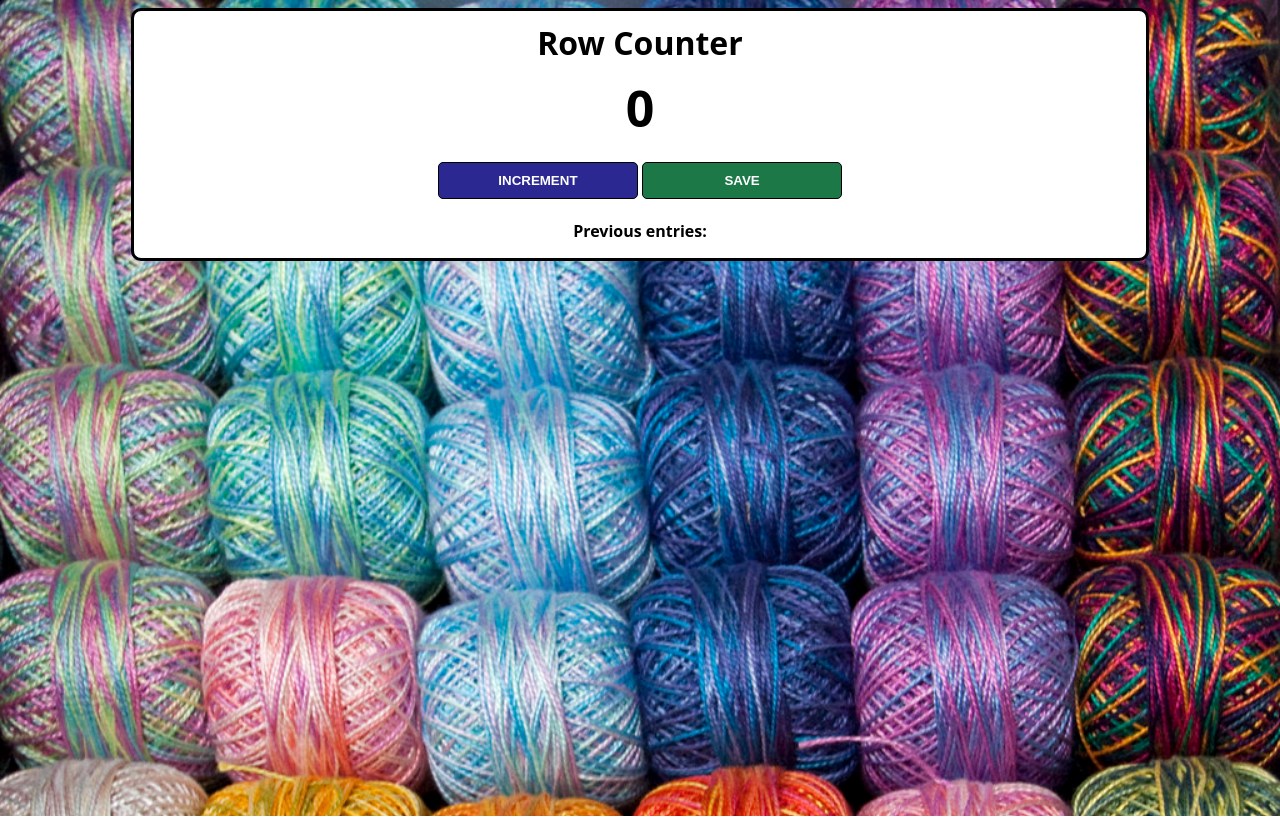
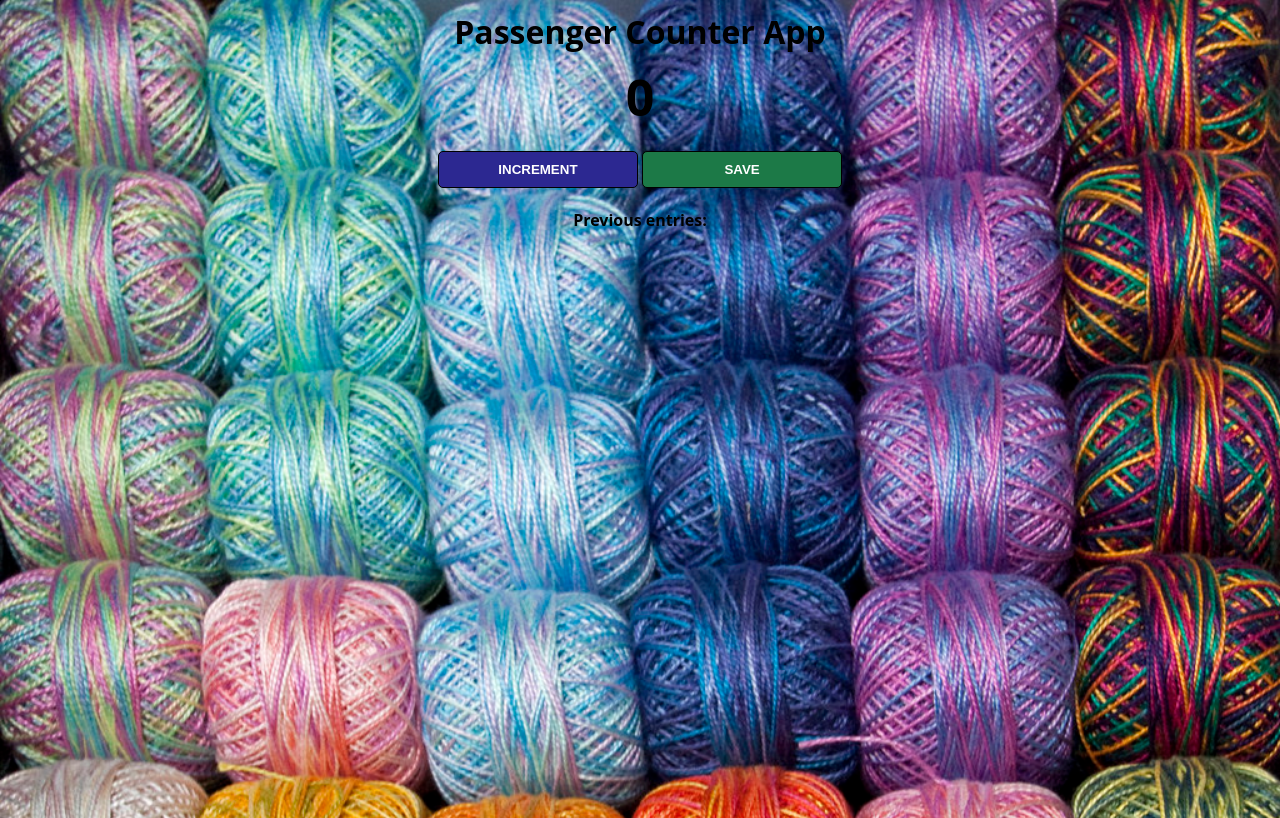
Before and after one commit to nehap3/Passenger-Counter, a website built with Vite: page index.html in a window 1280 px wide. Built offline with nearby package versions, Linux system fonts and the light colour scheme.

Commit message:
Update index.html

```diff
--- a/index.html
+++ b/index.html
@@ -3,13 +3,13 @@
         <link rel="stylesheet" href="index.css">
     </head>
     <body>
-        <div class="container">
-            <h1>Row Counter</h1>
+
+            <h1>Passenger Counter App</h1>
             <h2 id="count-el">0</h2>
             <button id="increment-btn" onclick="increment()">INCREMENT</button>
             <button id="save-btn" onclick="save()">SAVE</button>
             <p id="save-el">Previous entries: </p>
-        </div>
+
         <script src="index.js">
             nnerText
         </script>
```
